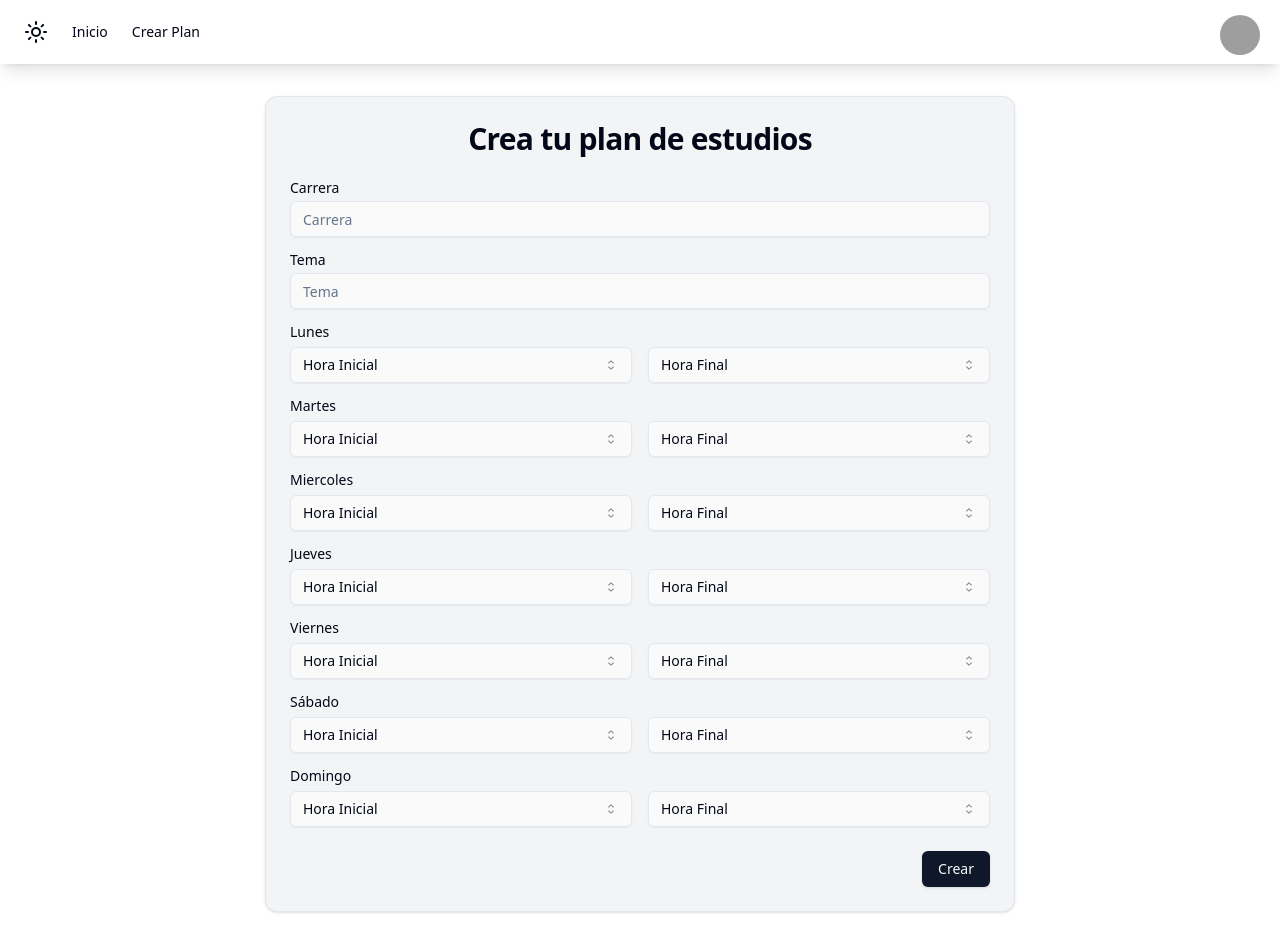
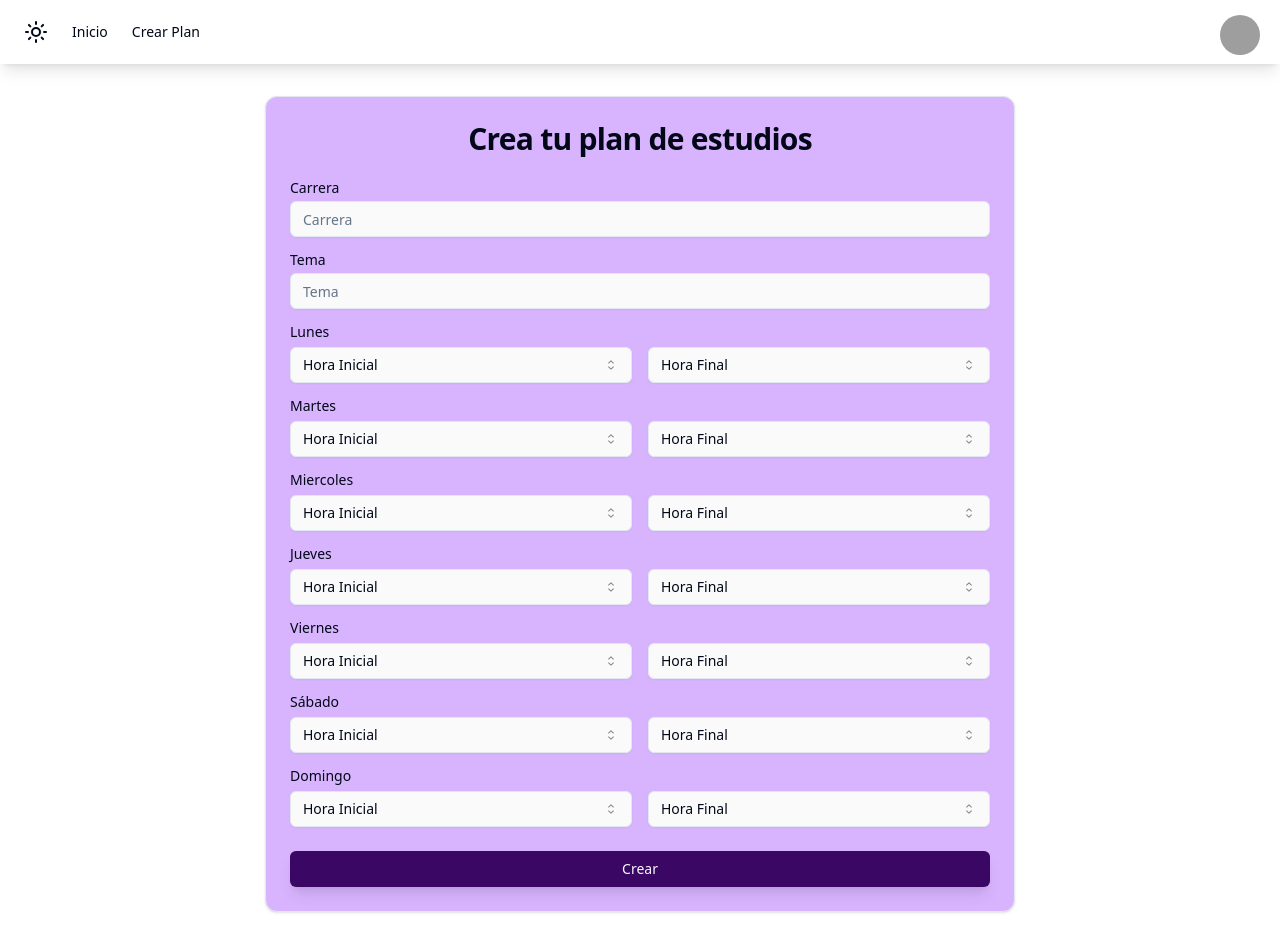
Before and after one commit to AndresFVargasV/student-schedule, a React (Vite) app in the folder FrontEnd/StudentSchedule/: page /create in a window 1280 px wide. Built offline with nearby package versions, Linux system fonts and the light colour scheme; grey boxes are pictures that could not be loaded.

Commit message:
fix: background

```diff
--- a/FrontEnd/StudentSchedule/src/components/component/hero.jsx
+++ b/FrontEnd/StudentSchedule/src/components/component/hero.jsx
@@ -3,21 +3,21 @@ import { Button } from "../ui/button";
 import { Link } from "react-router-dom";
 export function Hero() {
   return (
-    <section className="w-full py-12 md:py-24 lg:py-32 xl:py-48 animate__animated animate__fadeIn bg-[url('./img/fondo.jpg')]">
+    <section className="w-full h-max py-12 md:py-24 lg:py-32 xl:py-48 animate__animated animate__fadeIn bg-gradient-to-b  from-purple-800 via-purple-300 to-purple-800">
       <div className="container px-4 md:px-6 ">
         <div className="flex flex-col items-center space-y-4 text-center ">
           <div className="space-y-2">
-            <h1 className="text-3xl font-bold tracking-tighter sm:text-4xl md:text-5xl lg:text-6xl/none">
+            <h1 className="text-3xl font-bold  tracking-tighter sm:text-4xl md:text-5xl lg:text-6xl/none">
               Planifica Tu Éxito Académico
             </h1>
-            <p className="mx-auto max-w-[700px] text-gray-500 md:text-xl dark:text-gray-400">
+            <p className="mx-auto max-w-[700px]  md:text-xl dark:text-gray-400">
               Diseña tu camino académico con herramientas flexibles adaptadas a
               tus necesidades y objetivos.
             </p>
           </div>
           <div className="space-x-4">
             <Link
-              className="inline-flex h-9 items-center justify-center rounded-md bg-purple-800 px-4 py-2 text-sm font-medium text-gray-50 shadow transition-colors hover:bg-purple-600 focus-visible:outline-none focus-visible:ring-1 focus-visible:ring-gray-950 disabled:pointer-events-none disabled:opacity-50 dark:bg-purple-400 dark:text-gray-900 dark:hover:bg-purple-400 dark:focus-visible:ring-gray-300 shadow-lg"
+              className="inline-flex h-9 items-center justify-center rounded-md bg-purple-600 px-4 py-2 text-sm font-medium text-gray-50  transition-colors hover:bg-purple-800 focus-visible:outline-none focus-visible:ring-1 focus-visible:ring-gray-950 disabled:pointer-events-none disabled:opacity-50 dark:bg-purple-400 dark:text-gray-900 dark:hover:bg-purple-800 dark:focus-visible:ring-gray-300 shadow-lg"
               to="/create"
             >
               Empezar
--- a/FrontEnd/StudentSchedule/src/pages/CreatePage.jsx
+++ b/FrontEnd/StudentSchedule/src/pages/CreatePage.jsx
@@ -49,7 +49,7 @@ function CreatePage() {
       });
       console.log('Respuesta del servidor:', response.data);
       navigate(`/Plan/${response.data}`);
-      navigate('/Plan',{state:response.data});
+      navigate('/Plan', { state: response.data });
       // Aquí podrías manejar la respuesta y actualizar el estado o UI según sea necesario
     } catch (error) {
       console.error('Error al enviar los datos:', error);
@@ -64,11 +64,11 @@ function CreatePage() {
 
   return (
     <>
-      <form onSubmit={handleSubmit(onSubmit)} className=" animate__animated animate__bounceInDown">
+      <form onSubmit={handleSubmit(onSubmit)} className=" animate__animated animate__bounceInDown ">
         <div className="flex justify-center items-center my-8">
-          <Card className="w-[750px] bg-gray-100">
+          <Card className="w-[750px] bg-purple-300">
             <CardHeader>
-              <CardTitle className="text-3xl flex justify-center">
+              <CardTitle className="text-3xl flex justify-center font-bold ">
                 Crea tu plan de estudios
               </CardTitle>
             </CardHeader>
@@ -483,7 +483,7 @@ function CreatePage() {
               </div>
             </CardContent>
             <CardFooter className="flex justify-end">
-              <Button onClick={handleSubmit} disabled={isLoading}>
+              <Button onClick={handleSubmit} disabled={isLoading} className='inline-flex h-9 items-center justify-center rounded-md  bg-purple-950 px-4 py-2 text-sm font-medium  transition-colors hover:bg-purple-800 focus-visible:outline-none focus-visible:ring-1 focus-visible:ring-gray-950 disabled:pointer-events-none disabled:opacity-50 dark:bg-purple-400 dark:text-gray-900 dark:hover:bg-purple-800 dark:focus-visible:ring-gray-300 shadow-lg w-full'>
                 {isLoading ? (
                   <>
                     <ReloadIcon className="mr-2 h-4 w-4 animate-spin" />
--- a/FrontEnd/StudentSchedule/tailwind.config.js
+++ b/FrontEnd/StudentSchedule/tailwind.config.js
@@ -17,6 +17,9 @@ module.exports = {
       },
     },
     extend: {
+      backgroundImage: {
+        'hero': "url('./img/fondo.jpg')",
+      },
       colors: {
         border: "hsl(var(--border))",
         input: "hsl(var(--input))",
```
Also changed, not shown: FrontEnd/StudentSchedule/src/assets/css/App.css (line endings or trailing spaces).
